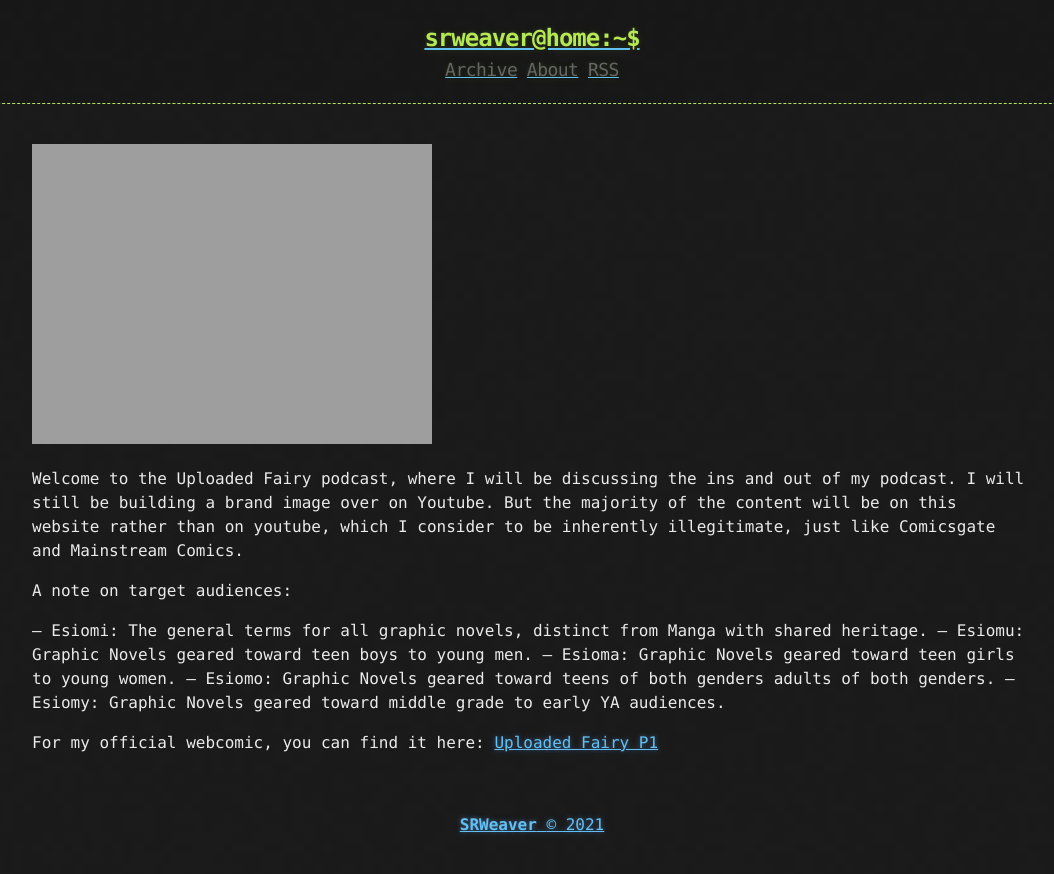
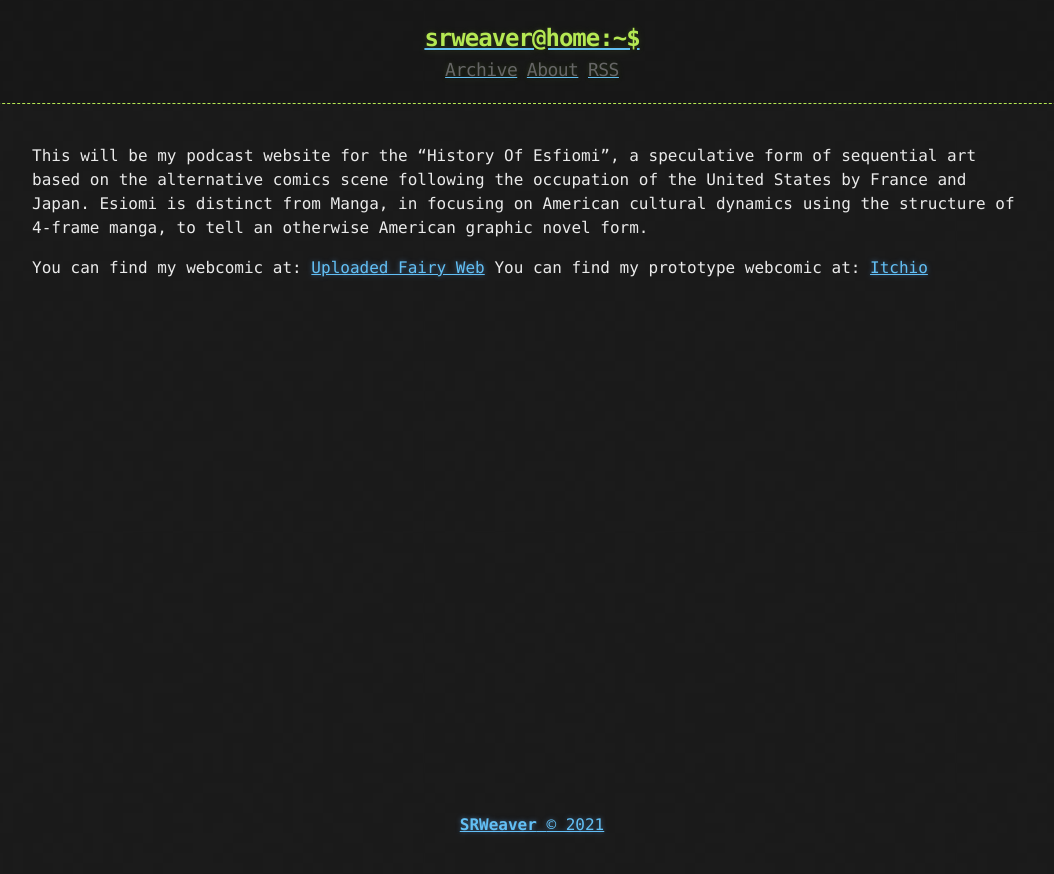
Before and after one commit to LWFlouisa/HistoryOfEsfiomiPodcast, a Jekyll site: the page built from about.md, in a window 1280 px wide. Shown: the top 874 px of the page, without its empty margins (108-1162 px from the left). Built offline with Jekyll 4.4.1, drawn with Linux system fonts in a browser that asks for light colours.

Commit message:
Update about.md

```diff
--- a/about.md
+++ b/about.md
@@ -2,16 +2,7 @@
 layout: page
 title: About
 ---
-<img src="https://lwflouisa.github.io/Weavercast/assets/HafestranFlag/hafestranflag.png">
+This will be my podcast website for the "History Of Esfiomi", a speculative form of sequential art based on the alternative comics scene following the occupation of the United States by France and Japan. Esiomi is distinct from Manga, in focusing on American cultural dynamics using the structure of 4-frame manga, to tell an otherwise American graphic novel form.
 
-Welcome to the Uploaded Fairy podcast, where I will be discussing the ins and out of my podcast. I will still be building a brand image over on Youtube. But the majority of the content will be on this website rather than on youtube, which I consider to be inherently illegitimate, just like Comicsgate and Mainstream Comics.
-
-A note on target audiences:
-
--- Esiomi: The general terms for all graphic novels, distinct from Manga with shared heritage.
--- Esiomu: Graphic Novels geared toward teen boys to young men.
--- Esioma: Graphic Novels geared toward teen girls to young women.
--- Esiomo: Graphic Novels geared toward teens of both genders adults of both genders.
--- Esiomy: Graphic Novels geared toward middle grade to early YA audiences.
-
-For my official webcomic, you can find it here: <a href="https://lwflouisa.github.io/UploadedFairyP1/">Uploaded Fairy P1</a>
+You can find my webcomic at: <a href="https://lwflouisa.github.io/UploadedFairyWeb">Uploaded Fairy Web</a>
+You can find my prototype webcomic at: <a href="https://lwflouisa.itch.io/">Itchio</a>
```
